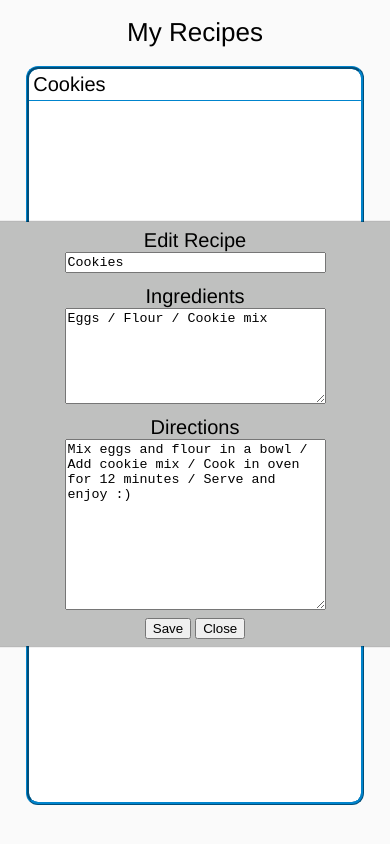
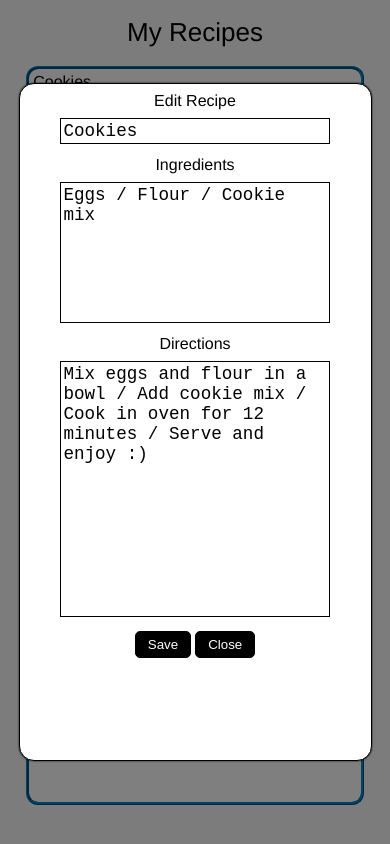
Before and after one commit to oleharkhipkov/recipe-collection, a React (Create React App) app: page / in a window 390 px wide. Both pictures are taken after a click on the icon 136 px from the left and 268 px from the top of the page. Built offline with nearby package versions, Linux system fonts and the light colour scheme.

Commit message:
add responsive and darkened bg for dialog

```diff
--- a/src/App.css
+++ b/src/App.css
@@ -1,13 +1,26 @@
 body {
   background-color: hsl(0, 0%, 98%);
-  font: 20px "Helvetica Neue", Helvetica, Arial, sans-serif;
+  font: 24px "Helvetica Neue", Helvetica, Arial, sans-serif;
   font-weight: 300;
 }
+
+#page-mask {
+  display: block;
+  background: rgba(0, 0, 0, 0.5);
+  position: fixed;
+  top: 0;
+  right: 0;
+  bottom: 0;
+  left: 0;
+  z-index: 1;
+}
+
 #title {
   text-align: center;
   font: 26px "Helvetica Neue", Helvetica, Arial, sans-serif;
   font-weight: 400;
 }
+
 #recipe-list {
   border: 3px ridge #0084cd;
   overflow: auto;
@@ -18,20 +31,44 @@ body {
   background-color: white;
 }
 
-#dialog {
+.recipeBox {
+  border: 3px ridge #0084cd;
+  border-radius: 12px;
+  overflow: auto;
+  height: 65vh;
+  width: 50vw;
+  margin: auto;
+  margin-top: 10px;
+  background-color: white;
+  /* so that button could be positioned relative */
+  position: relative;
+}
+
+.dialog {
+  font-weight: 300;
+  position: absolute;
+  top: 0;
+  left: 0;
+  right: 0;
+  bottom: 0;
+  margin: auto;
   text-align: center;
-  position: fixed;
-  width: 500px;
+  width: 40vw;
+  height: 25em;
   min-width: 300px;
-  top: 50%;
-  left: 50%;
-  margin-left: -250px;
-  margin-top: -200px;
   box-shadow: 0px 0px 2px black;
   border-radius: 15px;
-  background: #bfc0bf;
-  z-index: 1000;
+  background: white;
+  border: 0.5px ridge black;
+  z-index: 2;
+  overflow: auto;
 }
+
+.input-title {
+  display: block;
+  margin: 0.5rem 0.5rem;
+}
+
 #recipe-title {
   border-bottom: 0.25px solid #0084cd;
   padding: 4px;
@@ -50,17 +87,6 @@ body {
 .recipeDisplay {
   background-color: #e6e6e6;
   border-bottom: 0.25px solid #0084cd;
-}
-.recipeBox {
-  border: 3px ridge #0084cd;
-  border-radius: 12px;
-  overflow: auto;
-  height: 65vh;
-  width: 50vw;
-  margin: auto;
-  margin-top: 10px;
-  background-color: white;
-  position: relative;
 }
 
 .fa-trash {
@@ -102,15 +128,37 @@ body {
   position: absolute;
 }
 .form-btns {
-  margin-bottom: 7px;
+  margin: 10px 0px;
 }
 
 #close-dialog-btn {
   margin-left: 2px;
+  border: 1px solid black;
+  border-radius: 5px;
+  color: white;
+  padding: 5px 12px;
+  background-color: black;
+}
+
+#close-dialog-btn:hover {
+  background-color: #0084cd;
+  border: 1px solid #0084cd;
+  color: white;
 }
 
 #add-save-btn {
   margin-right: 2px;
+  border: 1px solid black;
+  border-radius: 5px;
+  color: white;
+  background-color: black;
+  padding: 5px 12px;
+}
+
+#add-save-btn:hover {
+  background-color: #0084cd;
+  border: 1px solid #0084cd;
+  color: white;
 }
 
 #add-save-btn:focus {
@@ -119,24 +167,65 @@ body {
 #close-dialog-btn:focus {
   outline: 0;
 }
+textarea::placeholder {
+  font-size: 0.9rem;
+  font-style: italic;
+}
+
+textarea {
+  border: 0.5px solid black;
+}
+
 #edit-recipe {
   resize: none;
+  font-size: 1.1rem;
+  width: 75%;
 }
 #edit-ingredients {
-  resize: vertical;
+  resize: none;
+  font-size: 1.1rem;
+  width: 75%;
+  height: 20%;
 }
 #edit-steps {
-  resize: vertical;
-}
-.input-title {
-  margin-top: 7px;
+  resize: none;
+  font-size: 1.1rem;
+  width: 75%;
+  height: 37%;
 }
 
-@media only screen and (max-width: 768px) {
+@media only screen and (max-width: 600px) {
   #recipe-list {
     width: 85vw;
   }
   .recipeBox {
     width: 85vw;
   }
+
+  body {
+    font: 16px "Helvetica Neue", Helvetica, Arial, sans-serif;
+  }
+
+  .dialog {
+    width: 90vw;
+    height: 80vh;
+  }
 }
+
+@media only screen and (min-width: 768px) and (max-width: 900px) {
+  #recipe-list {
+    width: 60vw;
+  }
+  .recipeBox {
+    width: 60vw;
+  }
+
+  body {
+    font: 16px "Helvetica Neue", Helvetica, Arial, sans-serif;
+  }
+
+  .dialog {
+    width: 55vw;
+    height: 50vh;
+  }
+}
--- a/src/App.js
+++ b/src/App.js
@@ -183,16 +183,32 @@ class App extends React.Component {
   };
 
   render() {
+    let pageMask = {
+      display: "none",
+      background: "rgba(0, 0, 0, 0.4)",
+      position: "fixed",
+      top: 0,
+      right: 0,
+      bottom: 0,
+      left: 0,
+      zIndex: 1
+    };
+
+    if (this.state.visibility) {
+      pageMask = {
+        display: "block",
+        background: "rgba(0, 0, 0, 0.5)",
+        position: "fixed",
+        top: 0,
+        right: 0,
+        bottom: 0,
+        left: 0,
+        zIndex: 1
+      };
+    }
     return (
-      <div>
+      <div id="App">
         <h1 id="title">My Recipes</h1>
-        <RecipeList recipes={this.state.recipes} setCurrent={this.setCurrent} />
-        <RecipeDisplay
-          recipes={this.state.recipes}
-          currentRecipe={this.state.currentRecipe}
-          handleDelete={this.handleDelete}
-          handleForm={this.handleFormType}
-        />
         <RecipeForm
           recipes={this.state.recipes}
           recipeTitle={this.state.recipeTitle}
@@ -207,6 +223,15 @@ class App extends React.Component {
           onChange={this.onChange}
           handleEdit={this.handleEdit}
         />
+        <RecipeList recipes={this.state.recipes} setCurrent={this.setCurrent} />
+        <RecipeDisplay
+          recipes={this.state.recipes}
+          currentRecipe={this.state.currentRecipe}
+          handleDelete={this.handleDelete}
+          handleForm={this.handleFormType}
+        />
+
+        <div style={pageMask}></div>
       </div>
     );
   }
--- a/src/components/RecipeForm.js
+++ b/src/components/RecipeForm.js
@@ -3,12 +3,11 @@ import React from "react";
 function RecipeForm(props) {
   if (props.visibility) {
     return (
-      <div id="dialog">
-        <div>
-          <div className="input-title">
+      <div className="dialog">
+        <label className="input-title">
           {props.dialogMode === "add" ? "Add Recipe" : "Edit Recipe"}
           <br />
-          </div>
+        </label>
         <textarea
           onChange={props.onChange}
           id="edit-recipe"
@@ -16,46 +15,41 @@ function RecipeForm(props) {
           name="recipeTitle"
           value={props.recipeTitle}
           type="text"
-            cols="30"
           rows="1"
         >
           {props.recipeTitle}
         </textarea>
         <br />
-          <div className="input-title">
+        <label className="input-title">
           Ingredients
           <br />
-          </div>
+        </label>
         <textarea
           id="edit-ingredients"
           value={props.recipeIngredients}
           name="recipeIngredients"
           onChange={props.onChange}
-            cols="30"
-            rows="6"
           placeholder='Separate each ingredient with a "/" : Eggs / Flour / Cookie Mix'
           type="text"
         >
           {props.recipeIngredients}
         </textarea>
         <br />
-          <div className="input-title">
+        <label className="input-title">
           Directions
           <br />
-          </div>
+        </label>
         <textarea
           id="edit-steps"
           value={props.recipeSteps}
           name="recipeSteps"
           onChange={props.onChange}
-            cols="30"
-            rows="11"
           placeholder='Seperate each direction with a "/" : Mix eggs and flour in a bowl / Add cookie mix / Cook in oven '
           type="text"
         >
           {props.recipeSteps}
         </textarea>
-        </div>
+
         <div className="form-btns">
           <button
             id="add-save-btn"
```
Lines whose indentation alone changed are shown as unchanged.
